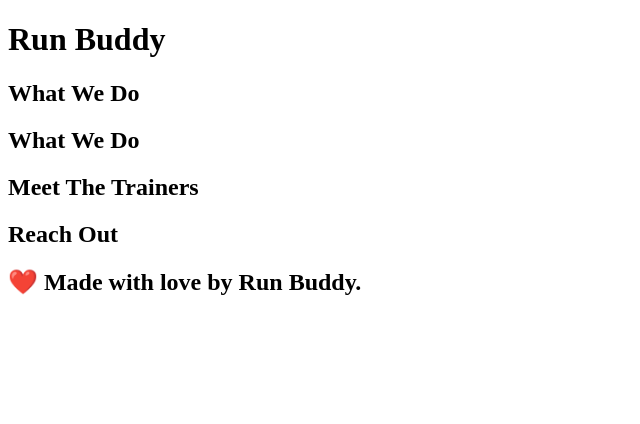
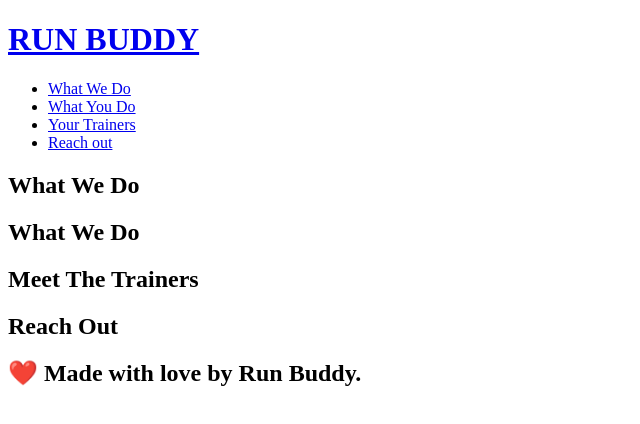
Before and after one commit to Pickaxe9999/run-buddy, a plain HTML site: page index.html in a window 1280 px wide. Shown: the whole page, without its empty margins (0-640 px from the left). Drawn offline with Linux system fonts and the light colour scheme.

Commit message:
added hyperlinks to navigation and branding logo

```diff
--- a/index.html
+++ b/index.html
@@ -8,7 +8,43 @@
     <body>
         <header>
 
-            <h1>Run Buddy</h1>
+            <h1>
+                <a href="/">RUN BUDDY</a>
+            </h1>
+
+            <nav>
+                <!-- unordered list element -->
+
+                <ul>
+
+                    <!-- List item element -->
+
+                    <li>
+
+                        <!-- Anchor element -->
+                        <a href="#what-we-do">What We Do</a>
+
+                    </li>
+
+                    <li>
+
+                        <a href="#what-you-do">What You Do</a>
+
+                    </li>
+
+                    <li>
+
+                        <a href="your-trainers">Your Trainers</a>
+
+                    </li>
+
+                    <li>
+
+                        <a href="#reach-out">Reach out</a>
+
+                    </li>
+                </ul>
+            </nav>
 
         </header>
 
```
